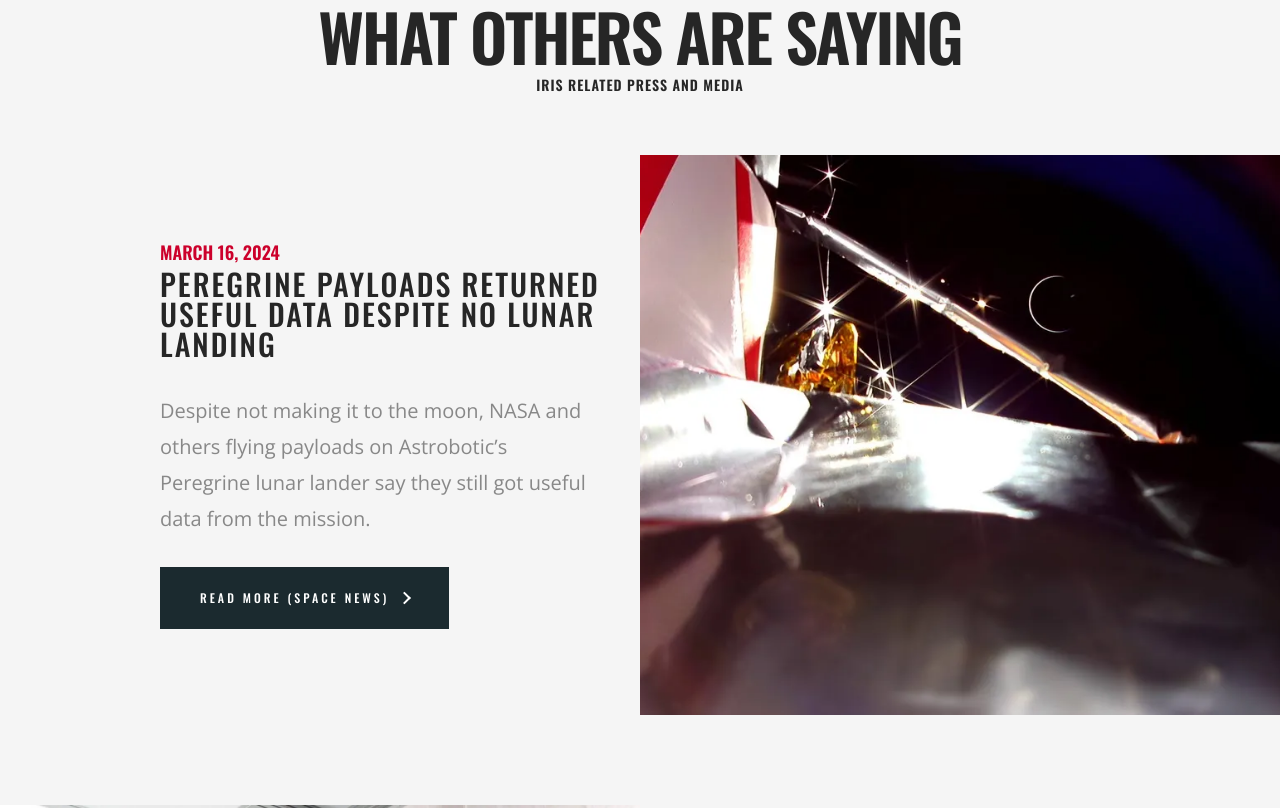
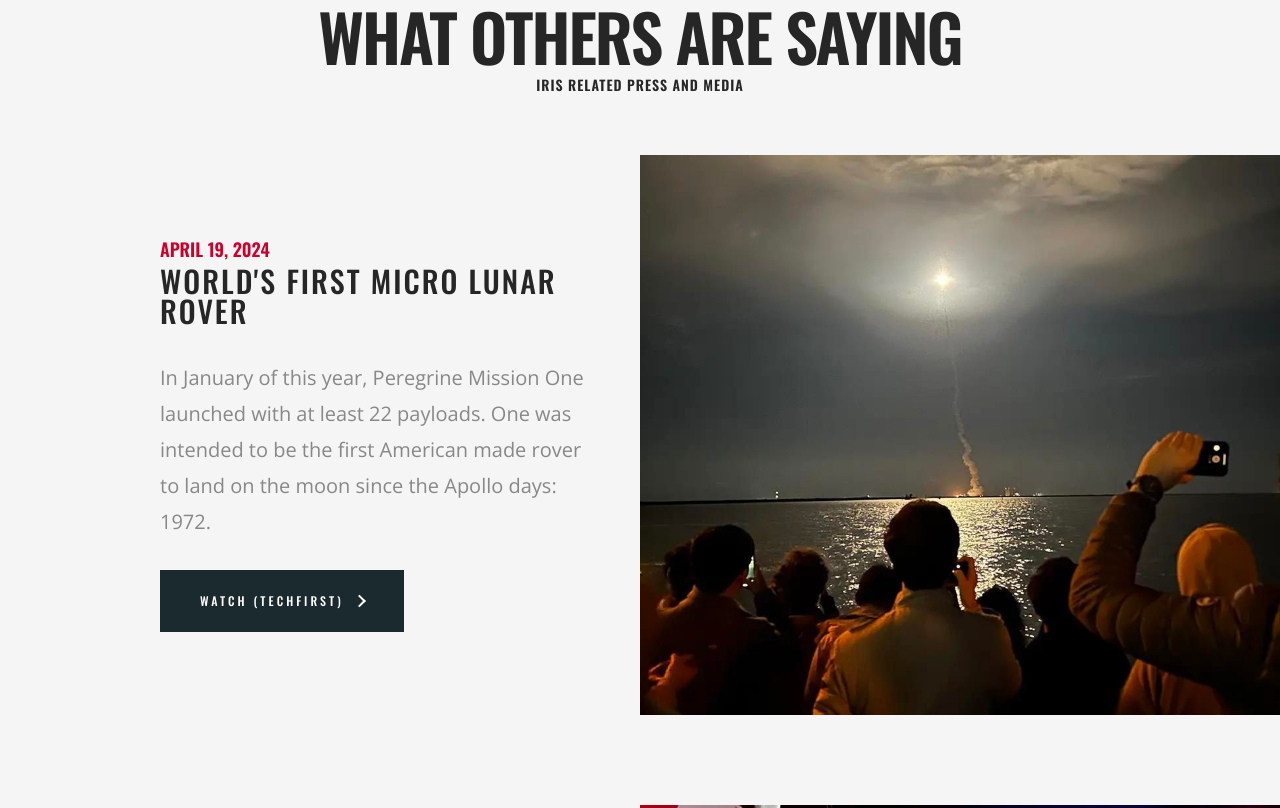
Before and after one commit to PlanetaryRobotics/iris_website, a plain HTML site: page press.html in a window 1280 px wide. Shown: the part 917-1725 px from the top of the page. Drawn offline with nearby package versions, Linux system fonts and the light colour scheme.

Commit message:
Update press.html

```diff
--- a/press.html
+++ b/press.html
@@ -162,6 +162,42 @@
 					<h2 data-animation-child class="large-title text-height-10 text-color-1 overlay-anim-box2" data-animation="overlay-anim2">What others are saying</h2><br>
 					<p data-animation-child class="fade-anim-box tr-delay02 text-color-1 xsmall-title-oswald top-margin-5" data-animation="fade-anim">Iris related press and media</p>
 				</div><!-- container end -->
+
+
+				<!-- start Article: World's First Micro Lunar Rover>
+				<!-- bottom-padding-90 start -->
+				<section class="bottom-padding-90">
+					<!-- portfolio-content start -->
+					<div class="portfolio-content flex-min-height-box">
+						<!-- portfolio-content-inner start -->
+						<div class="portfolio-content-inner flex-min-height-inner">
+							<!-- flex-container start -->
+							<div class="flex-container container small">
+								<!-- column start -->
+								<div data-animation-container class="six-columns">
+									<div class="content-right-margin-40">
+										<span class="small-title-oswald red-color overlay-anim-box2" data-animation="overlay-anim2">April 19, 2024</span>
+										<h3 class="title-style text-color-1">
+											<span data-animation-child class="overlay-anim-box2 overlay-dark-bg-2 tr-delay01" data-animation="overlay-anim2">World's First Micro Lunar Rover</span><br>
+										</h3>
+										<p data-animation-child class="p-style-small text-color-2 fade-anim-box tr-delay04" data-animation="fade-anim"> In January of this year, Peregrine Mission One launched with at least 22 payloads. One was intended to be the first American made rover to land on the moon since the Apollo days: 1972.  </p>
+
+										<div data-animation-child class="arrow-btn-box top-margin-30 fade-anim-box tr-delay05" data-animation="fade-anim">
+											<a href="https://www.youtube.com/watch?v=qz2TXNdL6sI" class="arrow-btn pointer-large animsition-link">Watch (TechFirst)</a>
+										</div>
+
+									</div>
+								</div><!-- column end -->
+								<!-- column start -->
+								<div class="six-columns top-padding-60">
+									<a href="project.html" class="portfolio-content-bg-box pointer-large hover-box hidden-box animsition-link">
+										<div class="portfolio-content-bg hover-img overlay-anim-box2 overlay-dark-bg-2" data-animation="overlay-anim2" style="background-image:url(assets/images/press/PRESS_24.jpg)"></div>
+									</a>
+								</div><!-- column end -->
+							</div><!-- flex-container end -->
+						</div><!-- portfolio-content-inner end -->
+					</div><!-- portfolio-content end -->
+				</section><!-- bottom-padding-90 end -->
 
 
 				<!-- start Article:Peregrine Payloads Returned Useful Data Despite No Lunar Landing-->
```
